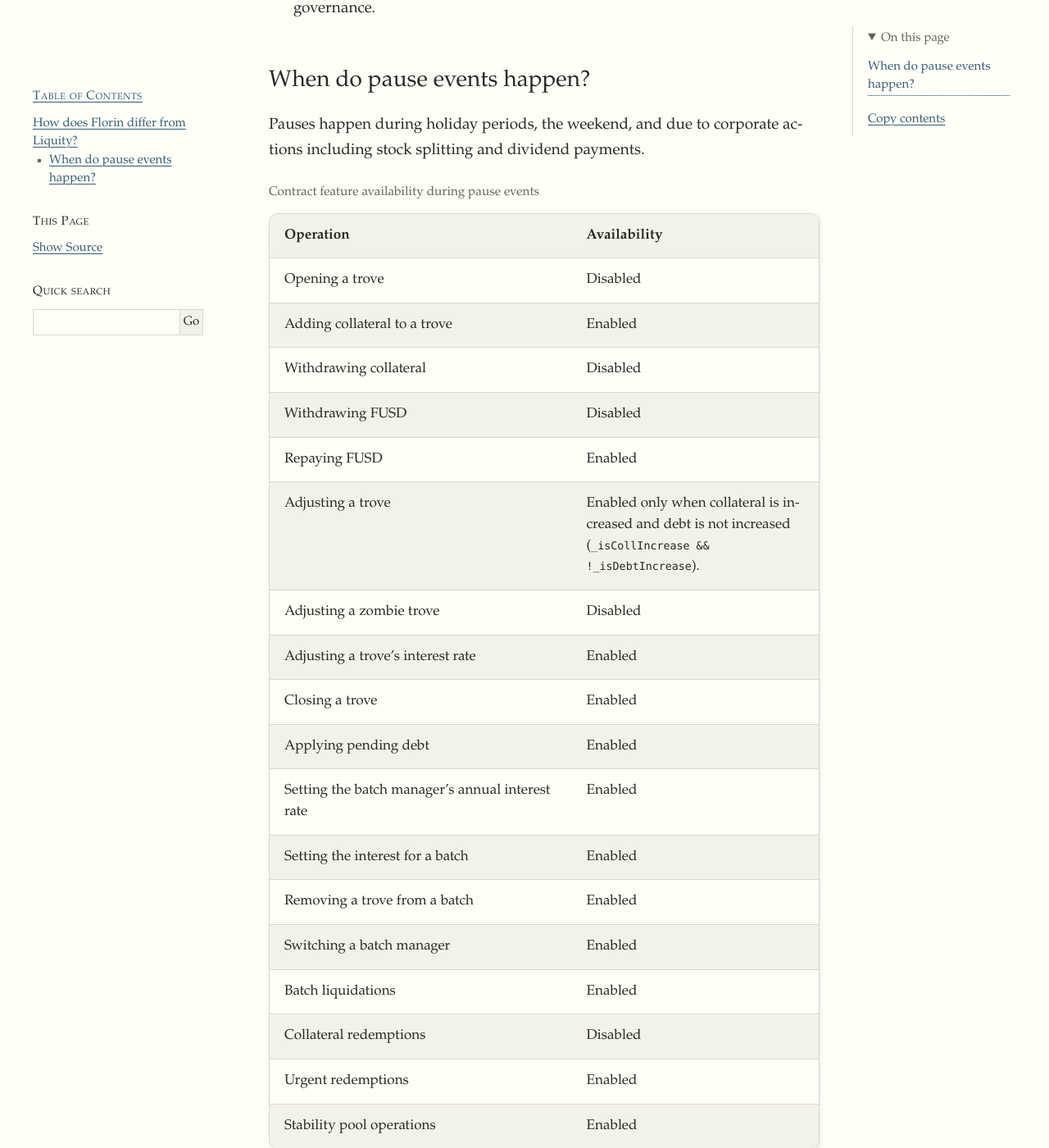
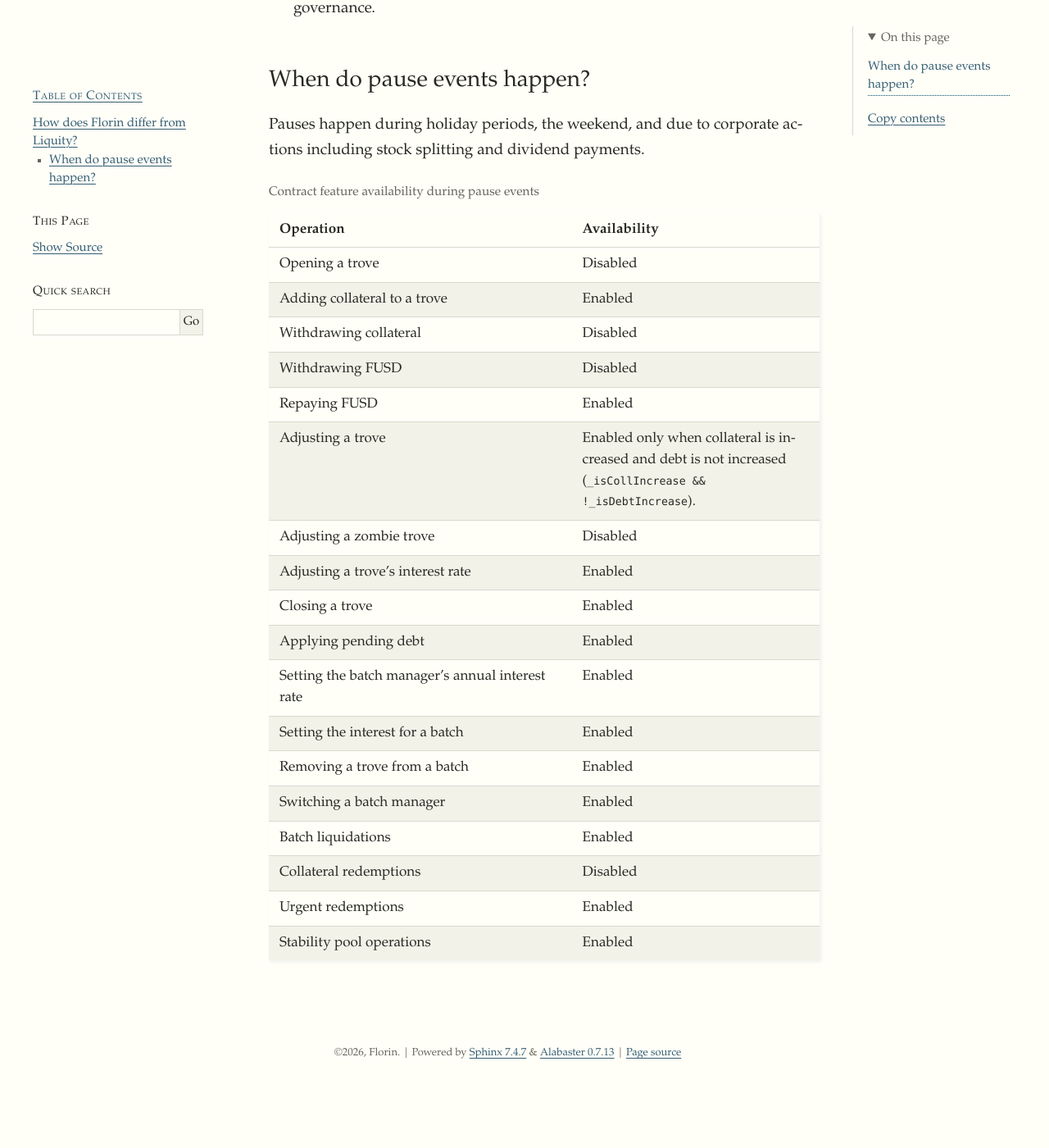
Before and after one commit to fluidity-money/florin.so, a Sphinx documentation site: the page built from docs/how-does-florin-differ-from-liquity.rst, in a window 1280 px wide and 1400 px high, scrolled down 669 px. Shown: the whole window at 82% size. Built offline with Sphinx 7.4.7, drawn with Linux system fonts in a browser that asks for light colours; after the commit the page ends 2013 px from its top, so only the background shows below that.

Commit message:
Improve intake/formatting

```diff
--- a/docs/_static/book.css
+++ b/docs/_static/book.css
@@ -288,16 +288,16 @@ div.body table.docutils {
 	width: 100%;
 	max-width: 100%;
 	margin: 24px 0 32px;
-	border: 1px solid var(--rule);
-	border-collapse: separate;
+	border: 0;
+	border-collapse: collapse;
 	border-spacing: 0;
-	border-radius: 10px;
+	border-radius: 0;
 	background: var(--paper);
 	font-size: 0.9em;
 	font-variant-numeric: tabular-nums;
 }
 div.body table.docutils th, div.body table.docutils td {
-	padding: 14px 18px;
+	padding: 8px 13px;
 	border: 0;
 	border-bottom: 1px solid var(--rule);
 	text-align: left;
@@ -305,16 +305,12 @@ div.body table.docutils th, div.body table.docutils td {
 	line-height: 1.5;
 }
 div.body table.docutils th {
-	background: var(--wash);
+	background: var(--paper);
 	color: var(--ink);
 	font-weight: 600;
 }
 div.body table.docutils tbody tr:nth-child(even) { background: var(--wash); }
 div.body table.docutils tbody tr:last-child > * { border-bottom: 0; }
-div.body table.docutils tr:first-child > :first-child { border-top-left-radius: 9px; }
-div.body table.docutils tr:first-child > :last-child { border-top-right-radius: 9px; }
-div.body table.docutils tbody tr:last-child > :first-child { border-bottom-left-radius: 9px; }
-div.body table.docutils tbody tr:last-child > :last-child { border-bottom-right-radius: 9px; }
 div.body table.docutils p { margin: 0; line-height: 1.5; }
 div.body table.docutils p + p { margin-top: 8px; }
 div.body table.docutils ul, div.body table.docutils ol { margin-bottom: 0; }
@@ -332,7 +328,7 @@ div.body table.docutils caption {
 		width: max-content;
 		overflow-x: auto;
 	}
-	div.body table.docutils th, div.body table.docutils td { padding: 12px 14px; }
+	div.body table.docutils th, div.body table.docutils td { padding: 8px 13px; }
 }
 @media print {
 	div.body table.docutils { display: table; width: 100%; font-size: 0.8em; }
--- a/docs/_templates/navigation.html
+++ b/docs/_templates/navigation.html
@@ -1 +1,10 @@
-{% include "!navigation.html" %}
+<h3>{{ _('Navigation') }}</h3>
+{{ toctree(includehidden=theme_sidebar_includehidden, collapse=theme_sidebar_collapse, titles_only=True) }}
+{% if theme_extra_nav_links %}
+<hr />
+<ul>
+	{% for text, uri in theme_extra_nav_links.items() %}
+	<li class="toctree-l1"><a href="{{ uri }}">{{ text }}</a></li>
+	{% endfor %}
+</ul>
+{% endif %}
```
Also changed, not shown: docs/index.rst (+7 -1 lines), docs/_static/images/robinhood.ico (added).
